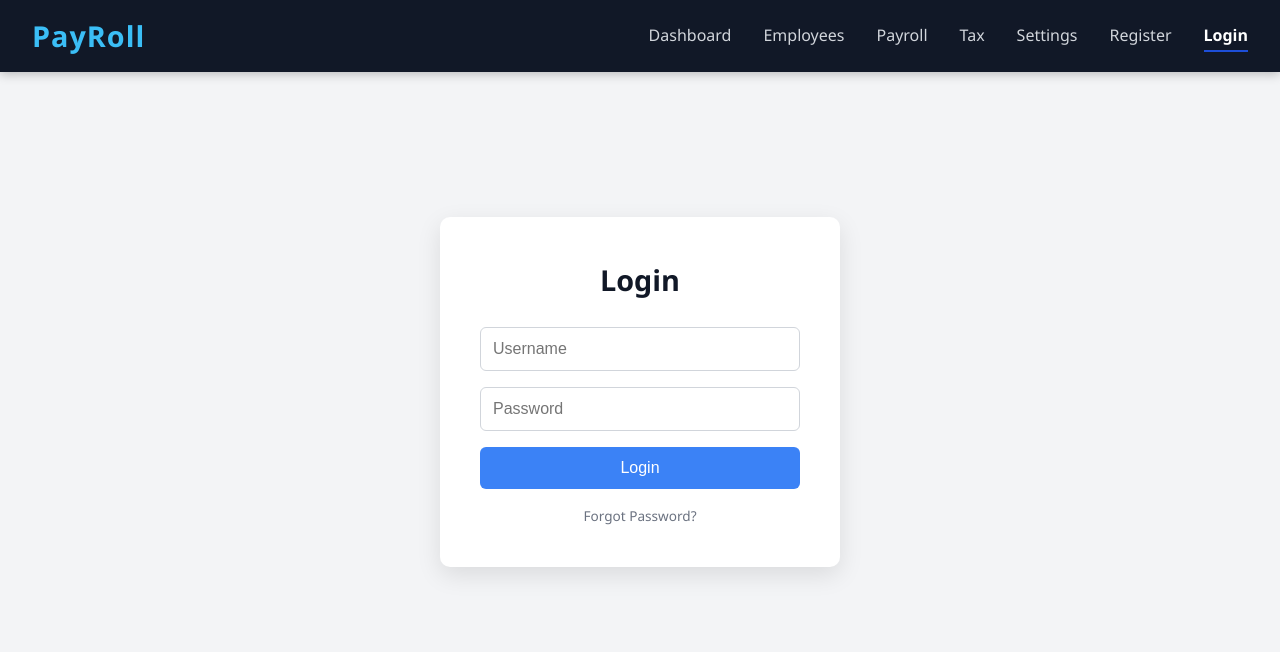
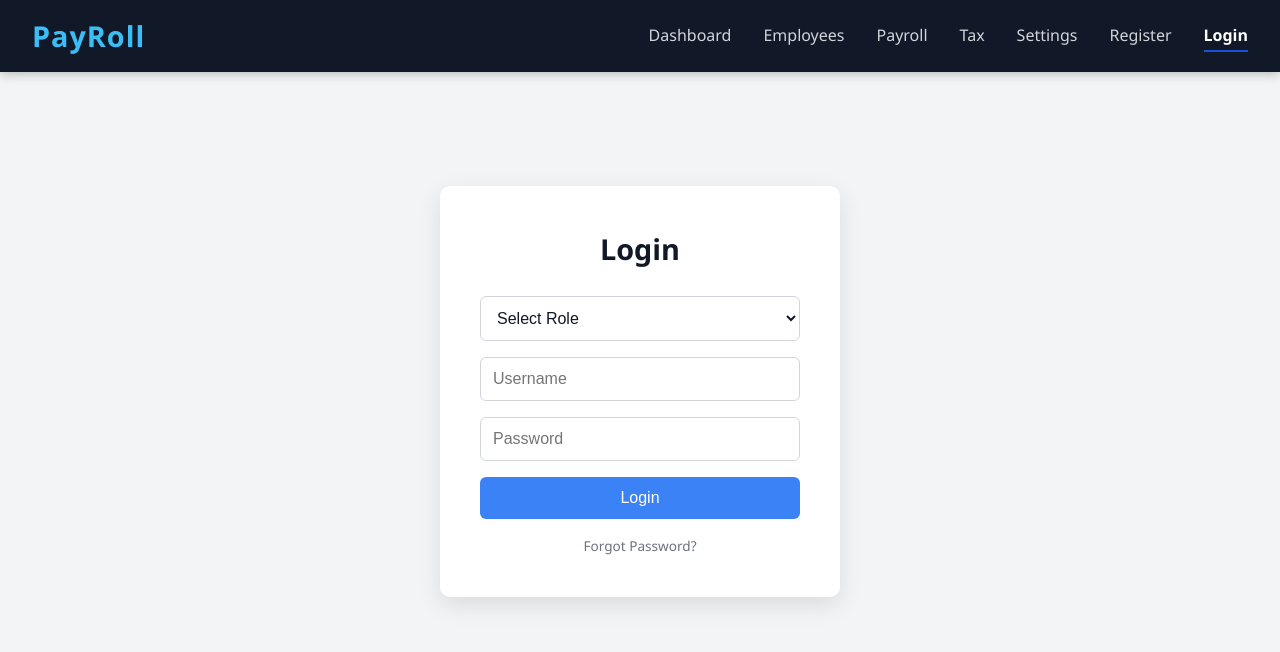
Before and after one commit to vkrm03/Pay-Roll-Mangement, a React (Vite) app in the folder frontend/Pay-Roll-Management/: page /login in a window 1280 px wide. Shown: the top 652 px of the page. Built offline with nearby package versions, Linux system fonts and the light colour scheme.

Commit message:
Login roal based auth added

```diff
--- a/frontend/Pay-Roll-Management/public/styles/auth.css
+++ b/frontend/Pay-Roll-Management/public/styles/auth.css
@@ -15,6 +15,24 @@
   max-width: 400px;
   text-align: center;
 }
+
+.login-form select {
+  width: 100%;
+  padding: 0.75rem;
+  margin-bottom: 1rem;
+  border: 1px solid #d1d5db;
+  border-radius: 6px;
+  font-size: 1rem;
+  outline: none;
+  background-color: #ffffff;
+  transition: border-color 0.3s;
+  color: #111827;
+}
+
+.login-form select:focus {
+  border-color: #3b82f6;
+}
+
 
 .login-form h2 {
   margin-bottom: 1.5rem;
--- a/frontend/Pay-Roll-Management/src/Pages/Login.jsx
+++ b/frontend/Pay-Roll-Management/src/Pages/Login.jsx
@@ -4,7 +4,7 @@ import '../../public/styles/auth.css';
 
 const Login = () => {
   const navigate = useNavigate();
-  const [form, setForm] = useState({ username: '', password: '' });
+  const [form, setForm] = useState({ username: '', password: '', role: '' });
   const [error, setError] = useState('');
 
   const handleChange = (e) => {
@@ -14,11 +14,11 @@ const Login = () => {
   const handleSubmit = (e) => {
     e.preventDefault();
 
-    if (!form.username || !form.password) {
+    if (!form.username || !form.password || !form.role) {
       setError('Please fill in all fields');
     } else {
       setError('');
-      console.log('Form Data:', form);
+      console.log('Login Form Data:', form);
     }
   };
 
@@ -28,6 +28,19 @@ const Login = () => {
         <h2>Login</h2>
 
         {error && <p className="error-msg">{error}</p>}
+
+        <select
+          name="role"
+          value={form.role}
+          onChange={handleChange}
+          required
+        >
+          <option value="">Select Role</option>
+          <option value="admin">Admin</option>
+          <option value="hr">HR</option>
+          <option value="employee">Employee</option>
+          <option value="finance">Finance</option>
+        </select>
 
         <input
           type="text"
@@ -48,6 +61,7 @@ const Login = () => {
         />
 
         <button type="submit">Login</button>
+
         <p className="login-hint">
           <a href="/forgot-password" className="forgot-link">Forgot Password?</a>
         </p>
```
